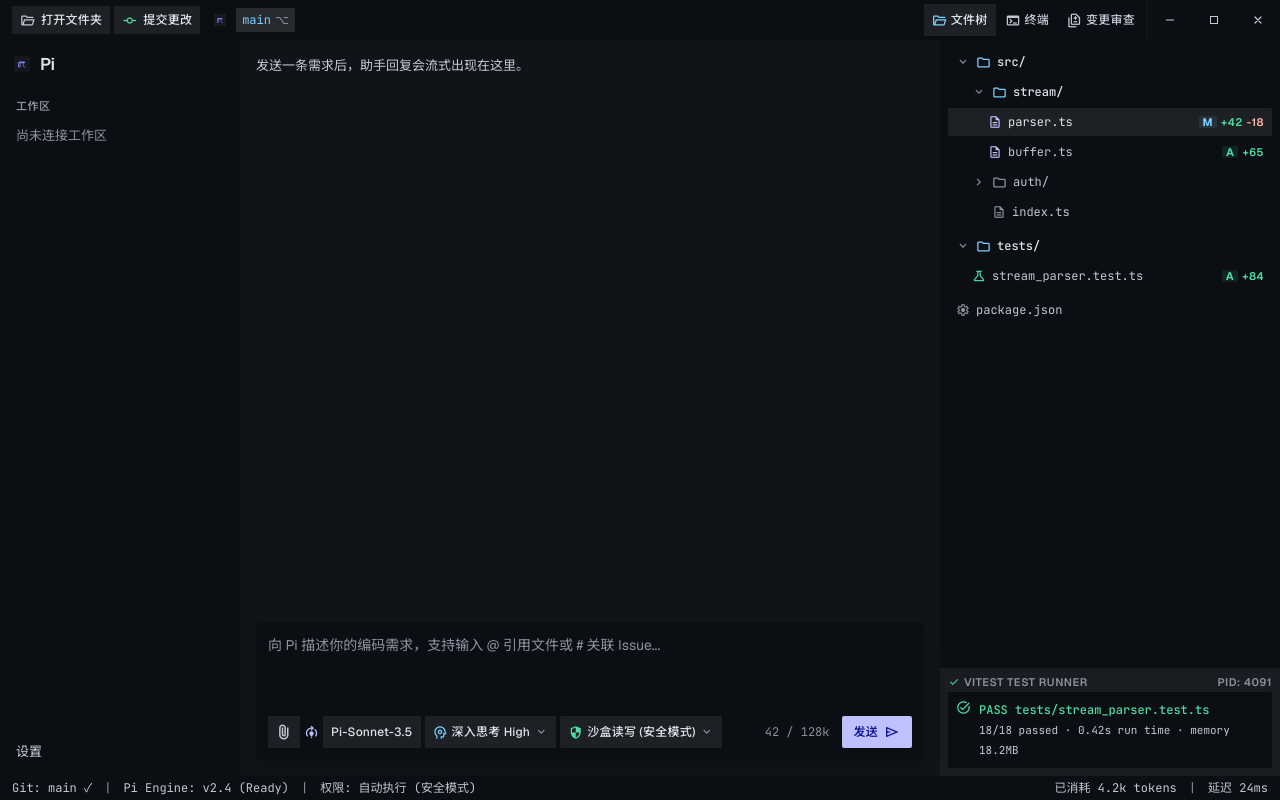
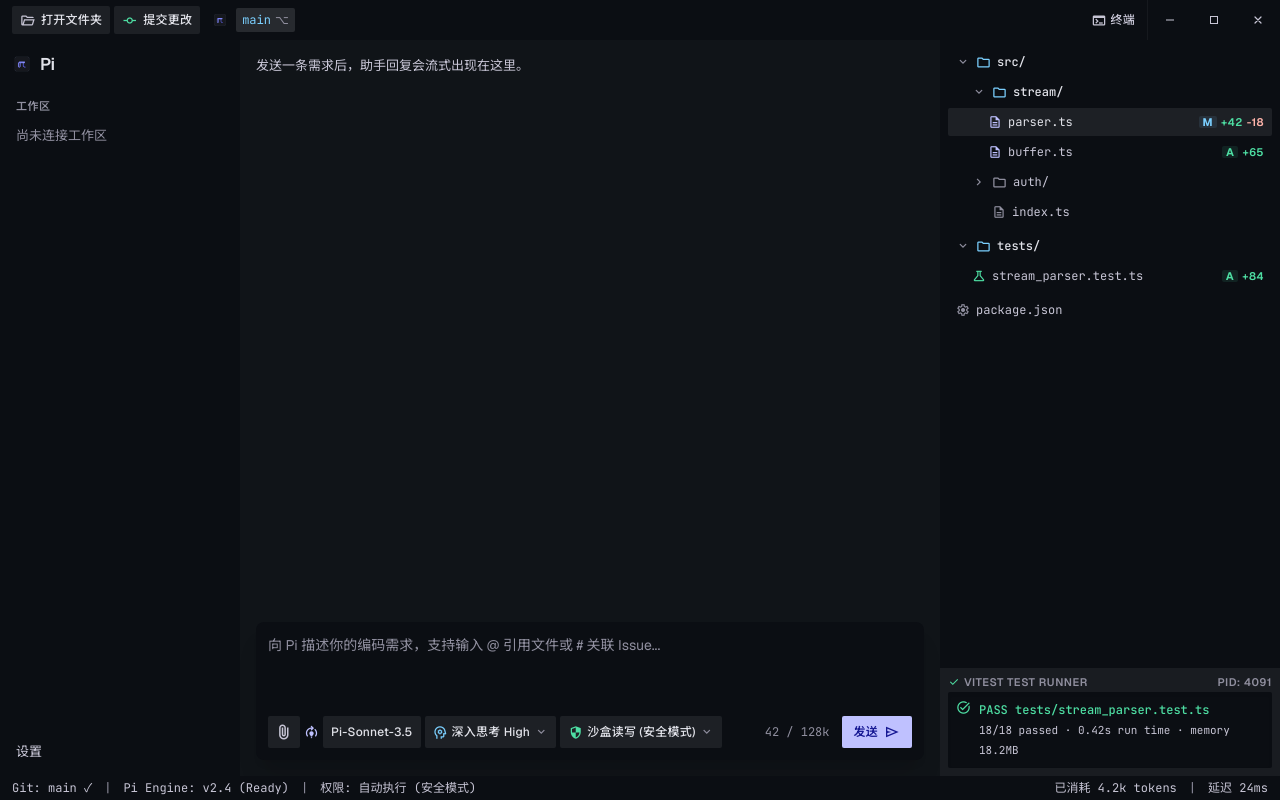
Before and after one commit to huntercodespace/agent-repo, a React (Vite) app in the folder my-coding-agent/: page / in a window 1280 px wide. Built offline with nearby package versions, Linux system fonts and the light colour scheme.

Commit message:
fix: 去掉文件树，变更审查

```diff
--- a/my-coding-agent/src/App.tsx
+++ b/my-coding-agent/src/App.tsx
@@ -1,7 +1,7 @@
 import { useEffect, useState } from "react";
 import { Sidebar } from "./components/Sidebar";
 import { StatusBar } from "./components/StatusBar";
-import { TitleBar, type RightRailTab } from "./components/TitleBar";
+import { TitleBar } from "./components/TitleBar";
 import { BranchCanvas } from "./pages/BranchCanvas";
 import { BranchSwitcher } from "./pages/BranchSwitcher";
 import { CredentialsFrame } from "./pages/CredentialsFrame";
@@ -94,15 +94,9 @@ export default function App() {
     : underlay === "engine" ? <EngineStatusPage />
     : <WorkspacePage />;
 
-  // Derive from route so tabs/width stay in sync on navigation (no underlay lag).
-  const titleRightRail: RightRailTab | null =
-    route === "diff" ? "diff"
-      : route === "workspace" ? "files"
-      : null;
-
   return (
     <div className="h-screen select-none overflow-hidden bg-surface font-body-md text-body-md text-on-surface">
-      <TitleBar rightRail={titleRightRail} />
+      <TitleBar showTerminal={route === "diff" || route === "workspace"} />
       <Sidebar route={route === "branch" ? underlay : route} bottomClass={shell.side} />
       <div className={`h-full min-h-0 pl-60 pt-10 ${shell.pad}`}>
         <div className="h-full min-h-0">{page}</div>
--- a/my-coding-agent/src/components/TitleBar.tsx
+++ b/my-coding-agent/src/components/TitleBar.tsx
@@ -2,8 +2,6 @@ import { useEffect, useState, type ReactNode } from "react";
 import { useRpc } from "../rpc/RpcProvider";
 import { Icon } from "./Icon";
 import { PiLogo } from "./PiLogo";
-
-export type RightRailTab = "files" | "terminal" | "diff";
 
 /** Inline SVGs — Material subset lacks minimize / crop_square, which overflow as ligature text. */
 function MinimizeIcon() {
@@ -58,28 +56,13 @@ function WindowControl({
   );
 }
 
-function RightRailTabs({ active }: { active: RightRailTab }) {
-  const tabClass = (id: RightRailTab) =>
-    `titlebar-no-drag flex h-8 shrink-0 items-center gap-1 rounded px-space-sm font-label-sm text-label-sm transition-colors ${
-      active === id
-        ? "bg-surface-container font-medium text-on-surface shadow-sm"
-        : "text-on-surface-variant hover:bg-surface-container/50 hover:text-on-surface"
-    }`;
-
+function TerminalTab() {
   return (
-    <div className="titlebar-no-drag flex items-center gap-0.5 px-space-xs">
-      <a href="#/" className={tabClass("files")} title="文件树 Files">
-        <Icon name="folder_open" className={`text-[15px] ${active === "files" ? "text-secondary" : ""}`} />
-        <span>文件树</span>
-      </a>
-      <button type="button" className={tabClass("terminal")} title="终端 Terminal">
+    <div className="titlebar-no-drag flex items-center px-space-xs">
+      <button type="button" className="titlebar-no-drag flex h-8 shrink-0 items-center gap-1 rounded px-space-sm font-label-sm text-label-sm text-on-surface-variant transition-colors hover:bg-surface-container/50 hover:text-on-surface" title="终端 Terminal">
         <Icon name="terminal" className="text-[15px]" />
         <span>终端</span>
       </button>
-      <a href="#/diff" className={tabClass("diff")} title="变更审查 Diff">
-        <Icon name="difference" className={`text-[15px] ${active === "diff" ? "text-tertiary" : ""}`} />
-        <span>变更审查</span>
-      </a>
     </div>
   );
 }
@@ -100,7 +83,7 @@ function WindowControls({ desktop }: { desktop?: Window["piDesktop"] }) {
   );
 }
 
-export function TitleBar({ rightRail }: { rightRail?: RightRailTab | null }) {
+export function TitleBar({ showTerminal = false }: { showTerminal?: boolean }) {
   const desktop = window.piDesktop;
   const { addWorkspace, workspaceBusy, status } = useRpc();
   const [gitCount, setGitCount] = useState<number | null>(null);
@@ -163,9 +146,9 @@ export function TitleBar({ rightRail }: { rightRail?: RightRailTab | null }) {
           </a>
         </div>
       </div>
-      {rightRail ? (
+      {showTerminal ? (
         <div className="flex h-10 shrink-0 items-stretch">
-          <RightRailTabs active={rightRail} />
+          <TerminalTab />
           <WindowControls desktop={desktop} />
         </div>
       ) : (
```
